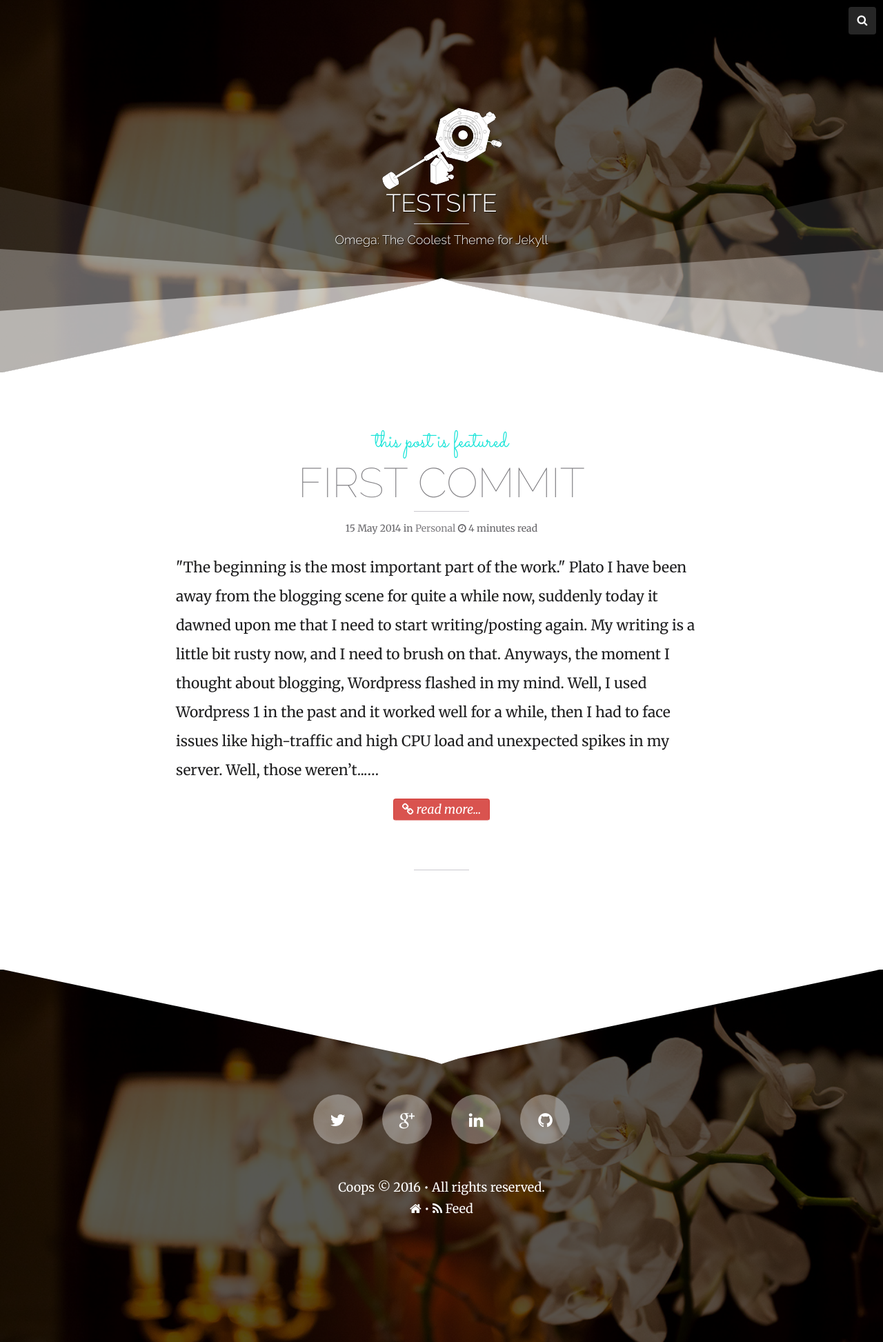
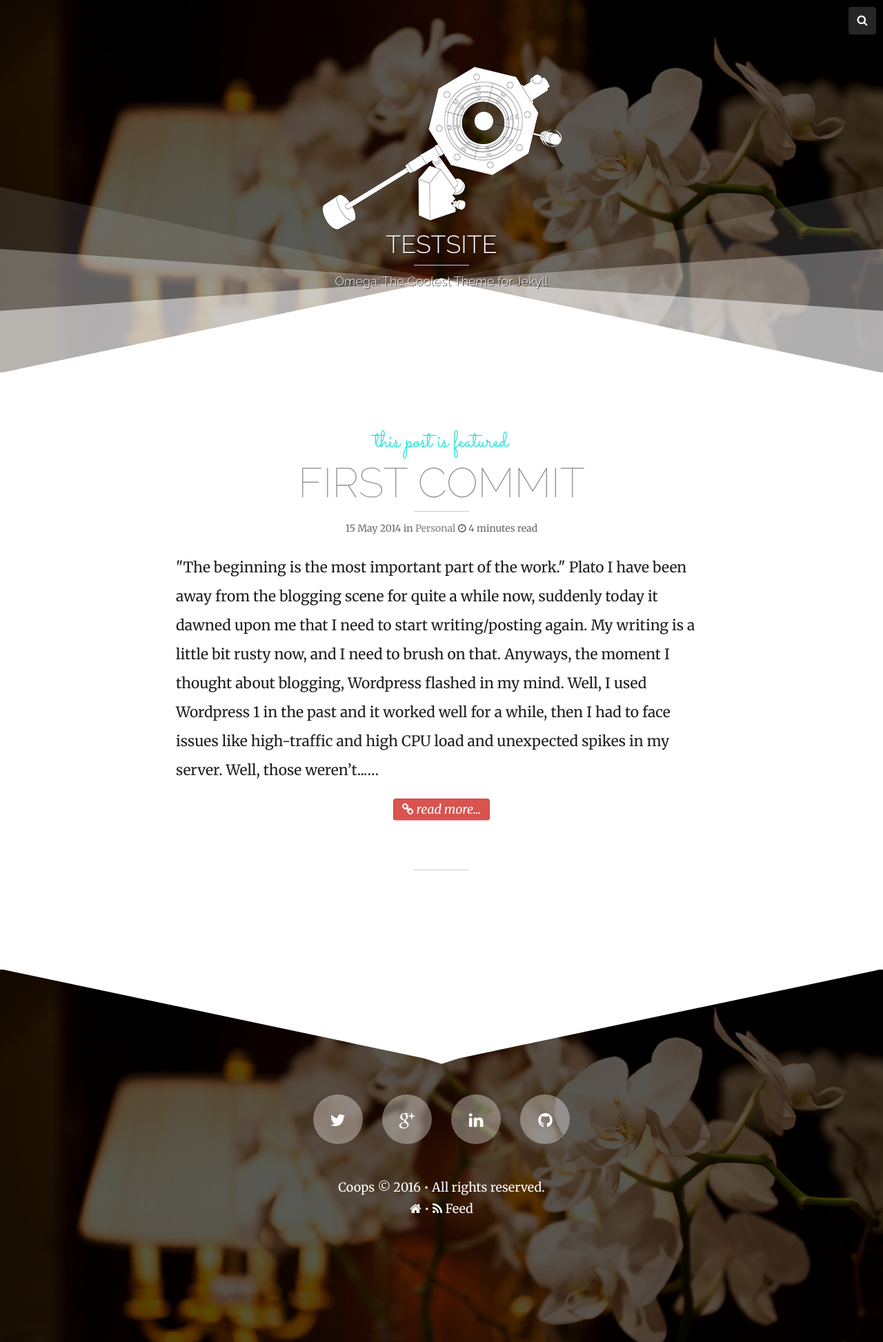
Before and after one commit to mountainstorm/testspace, a Jekyll site: the page built from index.html, in a window 1280 px wide. Shown: the whole page at 69% size. Built offline with Jekyll 4.4.1, drawn with Linux system fonts in a browser that asks for light colours; nearby versions of some CDN libraries; the list of posts is cut into pages by our own code.

Commit message:
size tweak

```diff
--- a/assets/css/style.css
+++ b/assets/css/style.css
@@ -467,7 +467,7 @@ html {
 }
 /* - Brand - */
 .brand img {
-  max-height: 120px;
+  max-height: 240px;
 }
 /* - Blog title and description - */
 .blog-title {
```
Also changed, not shown: images/logo-small-i.png, images/logo-small.png.
